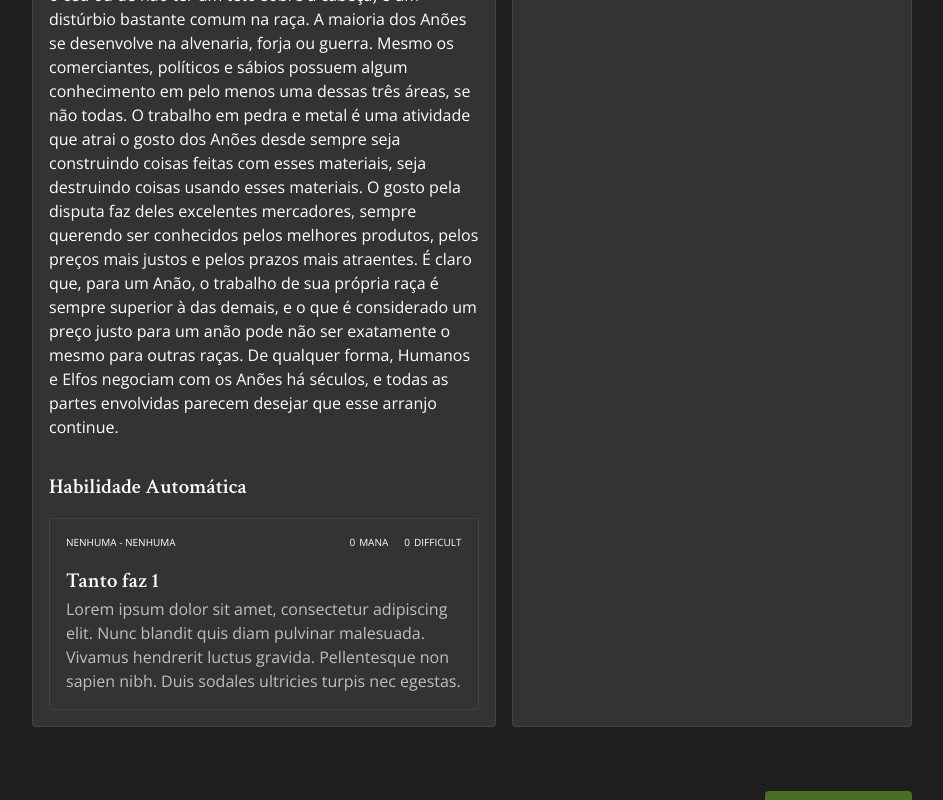
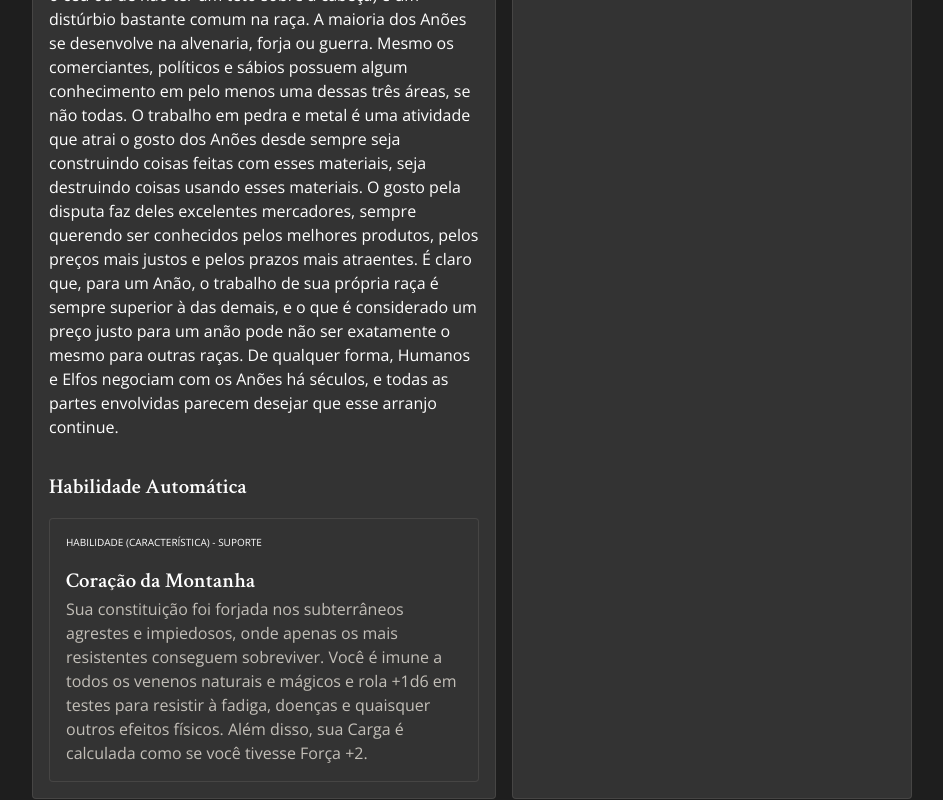
Before and after one commit to marcosvbs/go-role-playing, a React (Vite) app: page /race-selection in a window 1280 px wide. Shown: the part 2000-2800 px from the top of the page, without its empty margins (168-1111 px from the left). Built offline with nearby package versions, Linux system fonts and the light colour scheme.

Commit message:
minor refactoring in RaceSelection page and SkillCard component

```diff
--- a/src/components/CharacterSheet/index.tsx
+++ b/src/components/CharacterSheet/index.tsx
@@ -94,9 +94,9 @@ export function CharacterSheet() {
                   <td>
                     {skill.type} - {skill.category}
                   </td>
-                  <td>{skill.requirement}</td>
-                  <td>{skill.mana}</td>
-                  <td>{skill.difficulty}</td>
+                  <td>{skill.requirement ? skill.requirement : "-"}</td>
+                  <td>{skill.mana ? skill.mana : "-"}</td>
+                  <td>{skill.difficulty ? skill.difficulty : "-"}</td>
                 </tr>
               ))
             ) : (
--- a/src/components/SkillCard/index.tsx
+++ b/src/components/SkillCard/index.tsx
@@ -3,10 +3,10 @@ import { SkillCardBody, SkillCardContainer, SkillCardHeader } from "./styles";
 interface SkillCardProps {
   name: string;
   description: string;
-  category: string;
+  category: string | null;
   type: string;
-  mana: number;
-  difficulty: number;
+  mana: string | number | null;
+  difficulty: string | number | null;
 }
 
 export function SkillCard({
@@ -27,15 +27,23 @@ export function SkillCard({
         </div>
 
         <div className={"skillInfo"}>
+          {mana ? (
             <div>
               <span>{mana}</span>
               <span>Mana</span>
             </div>
+          ) : (
+            <div></div>
+          )}
 
+          {difficulty ? (
             <div>
               <span>{difficulty}</span>
               <span>Difficult</span>
             </div>
+          ) : (
+            <div></div>
+          )}
         </div>
       </SkillCardHeader>
 
--- a/src/contexts/CharacterSheetContext.tsx
+++ b/src/contexts/CharacterSheetContext.tsx
@@ -11,8 +11,8 @@ interface Equipment {
 interface Skill {
   name: string;
   type: string;
-  category: string | number | null;
-  requirement: string | number | null;
+  category: string | null;
+  requirement: string | null;
   mana: string | number | null;
   difficulty: string | number | null;
   description: string;
--- a/src/pages/RaceSelection/index.tsx
+++ b/src/pages/RaceSelection/index.tsx
@@ -17,8 +17,8 @@ import { CharacterSheetContext } from "../../contexts/CharacterSheetContext";
 interface Skill {
   name: string;
   type: string;
-  category: string | number | null;
-  requirement: string | number | null;
+  category: string | null;
+  requirement: string | null;
   mana: string | number | null;
   difficulty: string | number | null;
   description: string;
@@ -67,7 +67,7 @@ export function RaceSelection() {
         automaticSkill: {
           name: raceAutomaticSkill.name,
           type: raceAutomaticSkill.type,
-          category: raceAutomaticSkill.requirement,
+          category: raceAutomaticSkill.category,
           requirement: raceAutomaticSkill.requirement,
           mana: raceAutomaticSkill.mana,
           difficulty: raceAutomaticSkill.difficulty,
@@ -97,8 +97,6 @@ export function RaceSelection() {
       },
       automaticSkill: selectedRace.automaticSkill,
     });
-
-    console.log("UseEffect Ativou!");
   }, [selectedRace, updateCharacterSheetRace]);
 
   return (
@@ -152,14 +150,12 @@ export function RaceSelection() {
               <section className={"infoSection"}>
                 <h5>Habilidade Automática</h5>
                 <SkillCard
-                  name={"Tanto faz 1"}
-                  description={
-                    "Lorem ipsum dolor sit amet, consectetur adipiscing elit. Nunc blandit quis diam pulvinar malesuada. Vivamus hendrerit luctus gravida. Pellentesque non sapien nibh. Duis sodales ultricies turpis nec egestas."
-                  }
-                  category={"nenhuma"}
-                  type={"nenhuma"}
-                  mana={0}
-                  difficulty={0}
+                  name={selectedRace.automaticSkill.name}
+                  description={selectedRace.automaticSkill.description}
+                  category={selectedRace.automaticSkill.category}
+                  type={selectedRace.automaticSkill.type}
+                  mana={selectedRace.automaticSkill.mana}
+                  difficulty={selectedRace.automaticSkill.difficulty}
                 />
               </section>
             </SelectedRaceInfo>
```
Lines whose indentation alone changed are shown as unchanged.
